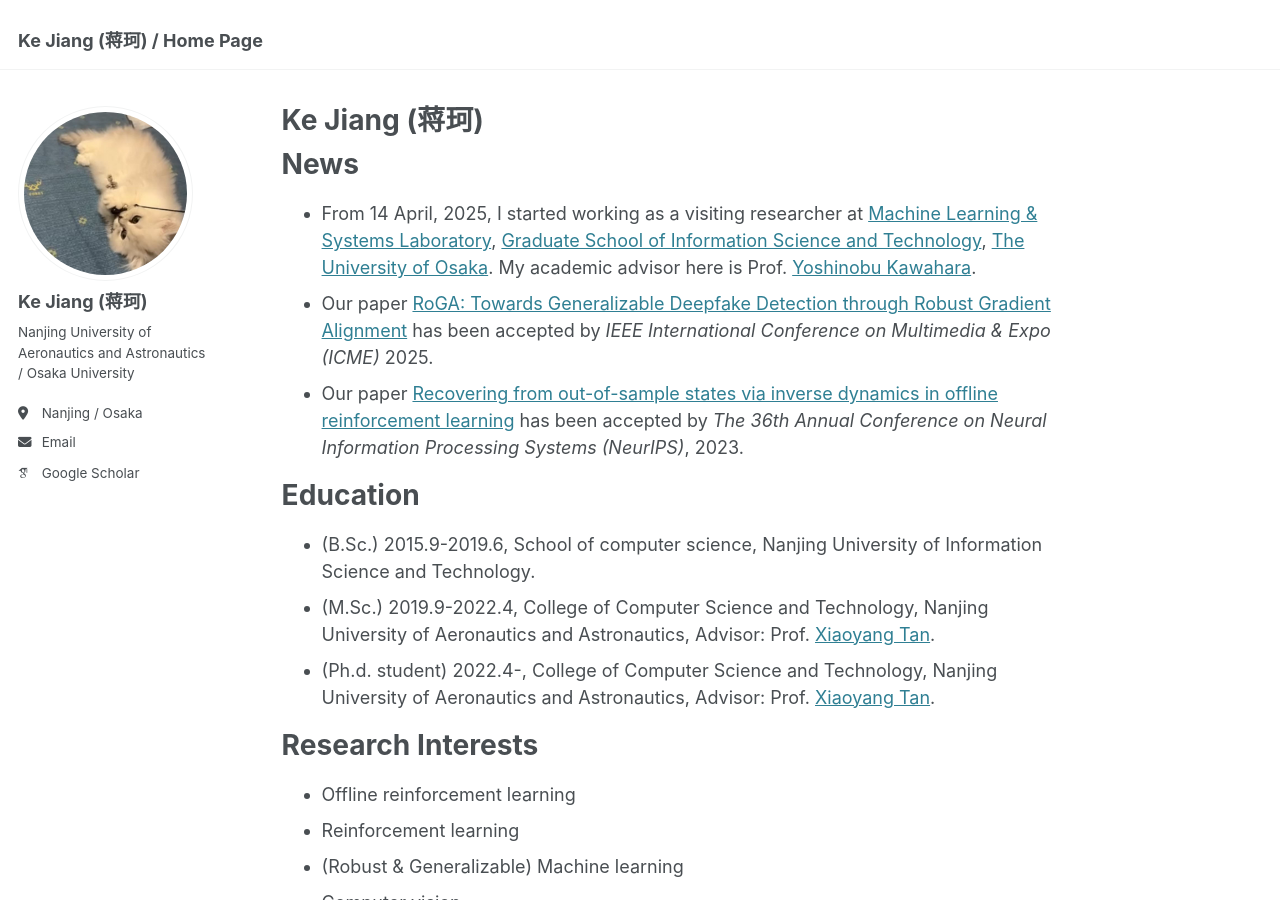
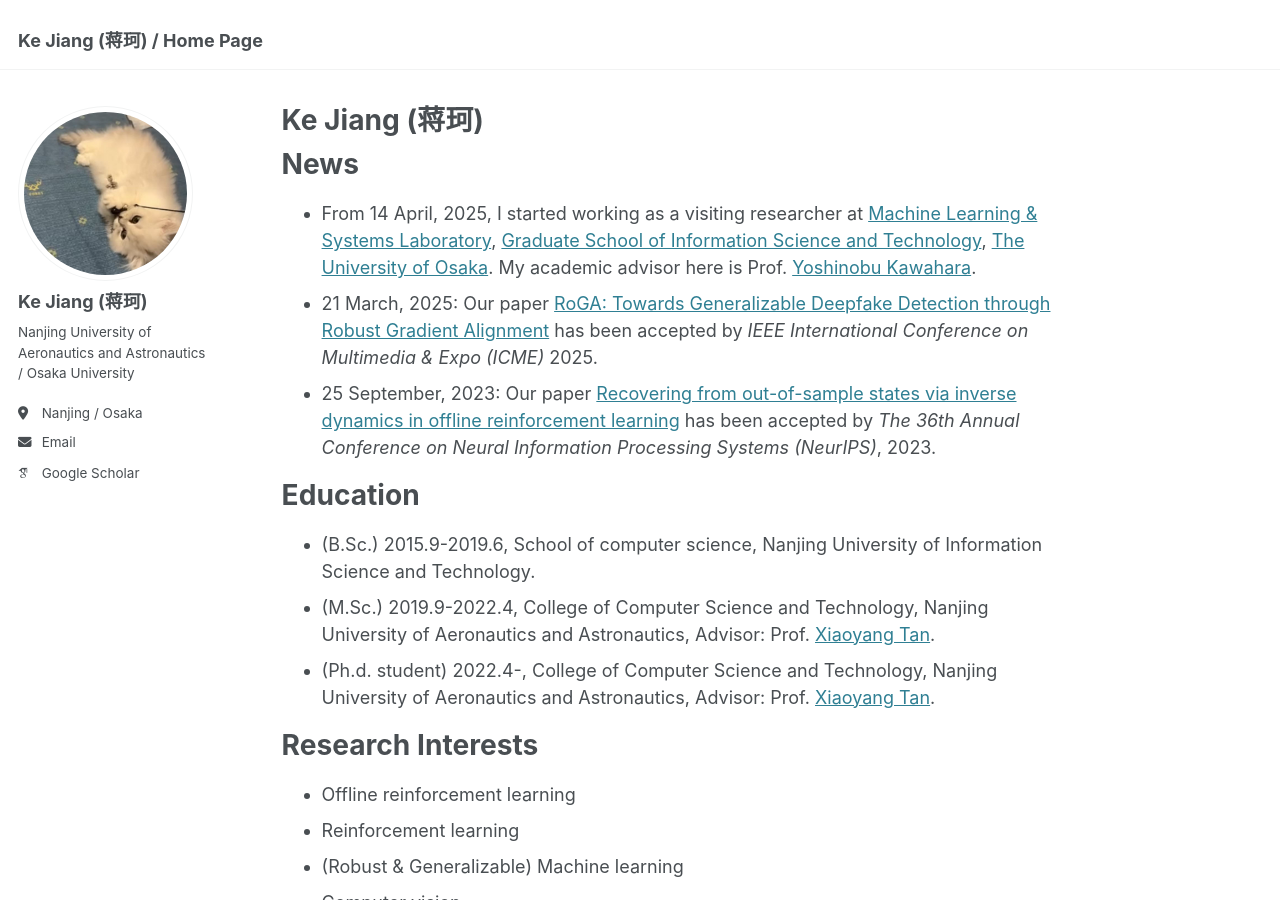
Before and after one commit to Jack10843/Jack10843.github.io, a Jekyll site: the page built from _pages/about.md, in a window 1280 px wide and 900 px high. Built offline with Jekyll 4.4.1, drawn with Linux system fonts in a browser that asks for light colours; some web fonts are replaced.

Commit message:
Update about.md

```diff
--- a/_pages/about.md
+++ b/_pages/about.md
@@ -10,8 +10,8 @@ redirect_from:
 News
 ======
  - From 14 April, 2025, I started working as a visiting researcher at [Machine Learning & Systems Laboratory](https://mls.ist.osaka-u.ac.jp/en/member.html), [Graduate School of Information Science and Technology](https://www.ist.osaka-u.ac.jp/english/), [The University of Osaka](https://www.osaka-u.ac.jp/en). My academic advisor here is Prof. [Yoshinobu Kawahara](https://mls.ist.osaka-u.ac.jp/en/~kawahara/index.html).
- - Our paper [RoGA: Towards Generalizable Deepfake Detection through Robust Gradient Alignment]() has been accepted by *IEEE International Conference on Multimedia & Expo (ICME)* 2025.
- - Our paper [Recovering from out-of-sample states via inverse dynamics in offline reinforcement learning](https://proceedings.neurips.cc/paper_files/paper/2023/file/7a0f7e9d9b42b26e5bfc9ba4c6e5287c-Paper-Conference.pdf) has been accepted by *The 36th Annual Conference on Neural Information Processing Systems (NeurIPS)*, 2023.
+ - 21 March, 2025: Our paper [RoGA: Towards Generalizable Deepfake Detection through Robust Gradient Alignment]() has been accepted by *IEEE International Conference on Multimedia & Expo (ICME)* 2025.
+ - 25 September, 2023: Our paper [Recovering from out-of-sample states via inverse dynamics in offline reinforcement learning](https://proceedings.neurips.cc/paper_files/paper/2023/file/7a0f7e9d9b42b26e5bfc9ba4c6e5287c-Paper-Conference.pdf) has been accepted by *The 36th Annual Conference on Neural Information Processing Systems (NeurIPS)*, 2023.
 
 Education
 ======
```
